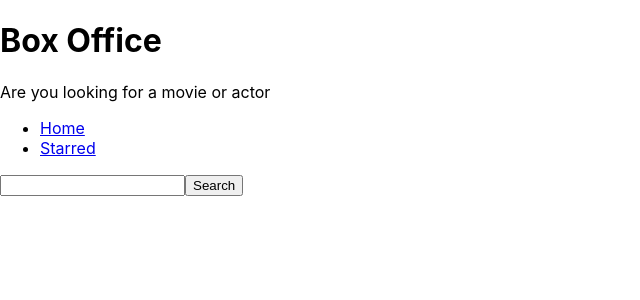
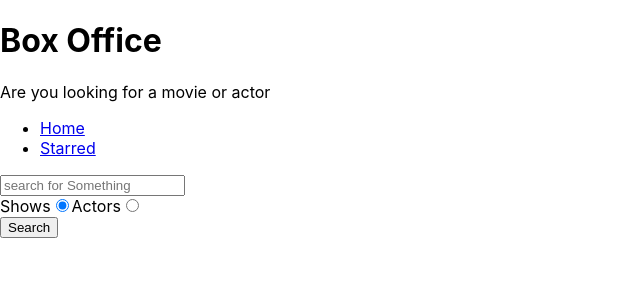
Before and after one commit to abhishekkotangale/box-office-api-project-with-starred-button, a React (Create React App) app: page / in a window 1280 px wide. Shown: the top 300 px of the page, without its empty margins (0-640 px from the left). Built offline with nearby package versions, Linux system fonts and the light colour scheme.

Commit message:
added search option

```diff
--- a/src/misc/config.js
+++ b/src/misc/config.js
@@ -1,3 +1,4 @@
+
 const API_BASE_URL = 'https://api.tvmaze.com';
 
 export async function apiGet(queryString){
--- a/src/pages/Home.js
+++ b/src/pages/Home.js
@@ -6,10 +6,15 @@
 
   const [input , setInput] = useState('');
   const [results , setResults] = useState(null);
+  const [searchOption , setSearchOption] = useState('shows');
+
+
+  const isShowsSearch = searchOption ==='shows';
+
 
   const onSearch = () => {
 
-    apiGet(`/search/shows?q=${input}`).then(result => {
+    apiGet(`/search/${searchOption}?q=${input}`).then(result => {
       setResults(result);
     })
   };
@@ -24,20 +29,21 @@
     }
   }
 
+  const onRadioChange = (ev) =>{
+    setSearchOption(ev.target.value)
+  }
+
   const renderResults = () => {
     if(results && results.length === 0){
       return <div>No Reslts Found</div>
     }
 
     if(results && results.length > 0){
-      return (<div>
-        {
-          results.map((item) => (
-            <div key={item.show.id}>{item.show.name}</div>
-          ))
-        }
-      </div>
-      )
+      return results[0].show ? results.map((item) => (
+        <div key={item.show.id}>{item.show.name}</div>
+      )) : results.map((item) => (
+        <div key={item.person.id}>{item.person.name}</div>
+      ));
     }
 
     return null;
@@ -46,7 +52,17 @@
 
   return (
     <MainPageLayout>
-      <input type="text" onChange={onInputChange} onKeyDown={onKeyDown} value={input}/>
+      <input type="text" placeholder='search for Something' onChange={onInputChange} onKeyDown={onKeyDown} value={input}/>
+      <div>
+    <label htmlFor='shows-search'>
+      Shows
+      <input id="shows-search" type='radio' value="shows" checked={isShowsSearch} onChange={onRadioChange} />
+    </label>
+    <label htmlFor='actors-search'>
+      Actors
+      <input id="actors-search" type='radio' value="people" checked={!isShowsSearch} onChange={onRadioChange} />
+    </label>
+  </div>
       <button type='button' onClick={onSearch}>Search</button>
       {renderResults()}
     </MainPageLayout>
```
